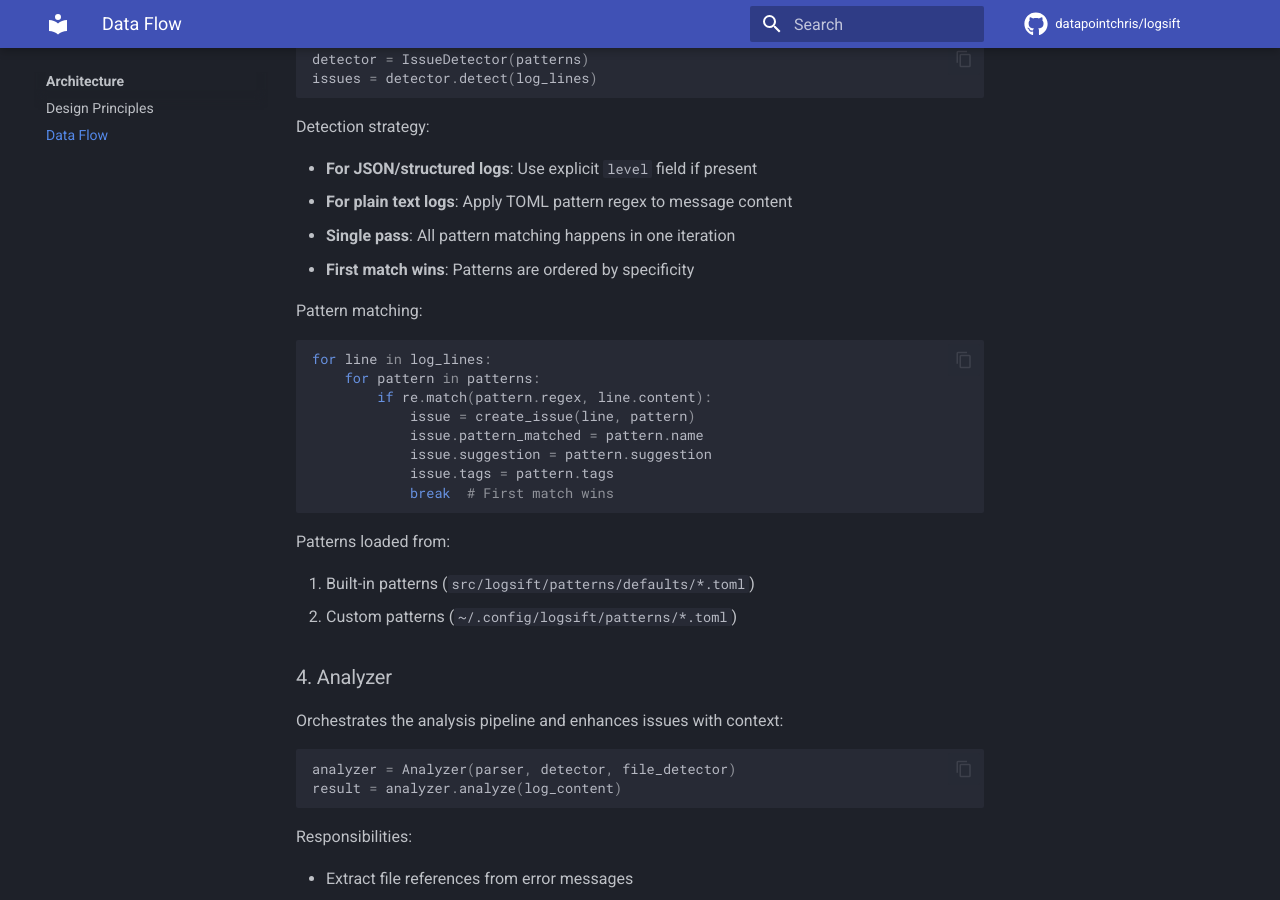
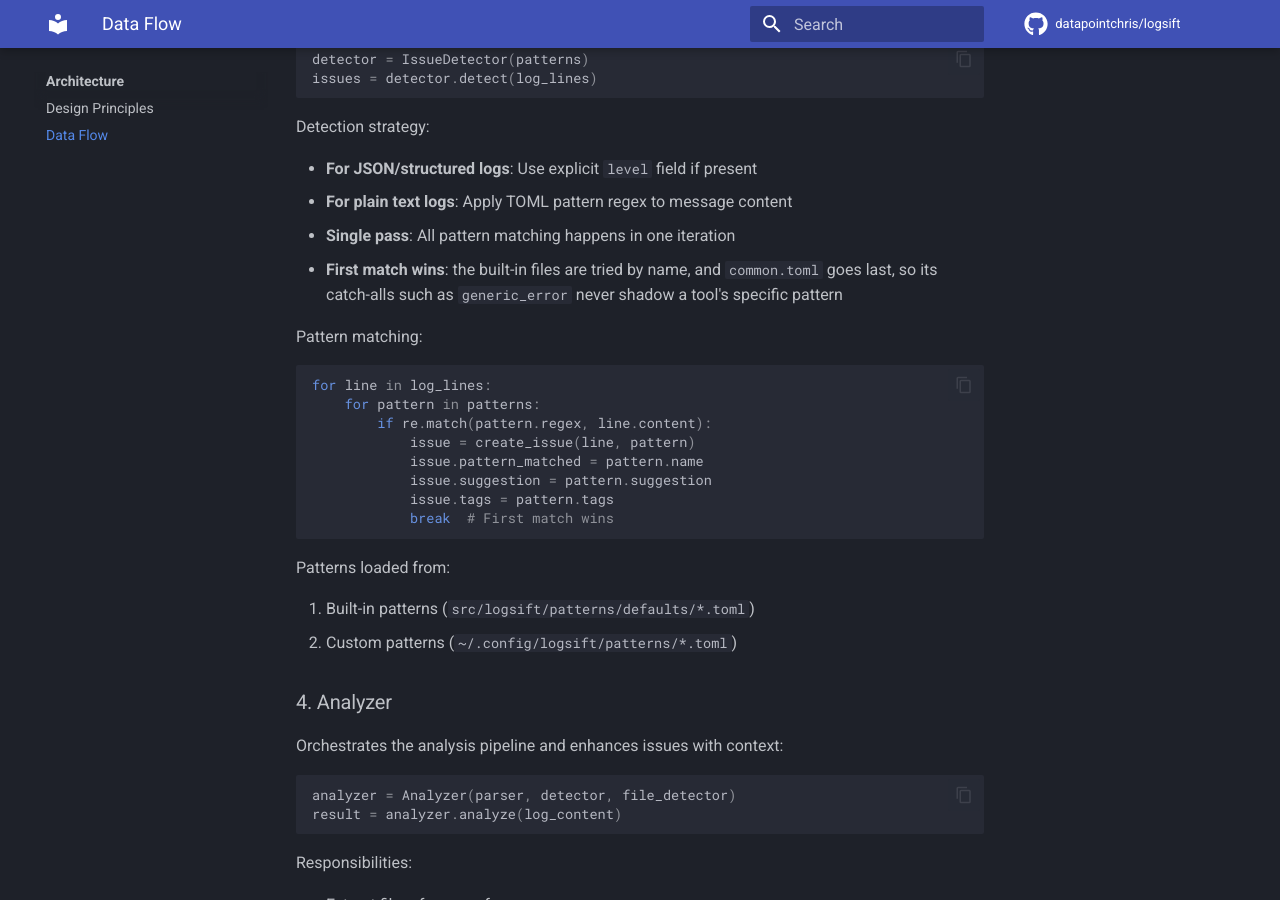
Before and after one commit to datapointchris/logsift, an MkDocs documentation site: the page built from docs/architecture/data-flow.md, in a window 1280 px wide and 900 px high, scrolled down 1329 px. Built offline with MkDocs 1.6.1 and Material for MkDocs 9.7.7, drawn with Linux system fonts in a browser that asks for light colours; comment, search, counter and statistics services are not loaded; the version menu is left out.

Commit message:
fix(patterns): try common.toml's catch-alls after every tool's patterns
Detection takes the first pattern that matches a line, and the built-in
files were tried in whatever order the directory listing returned. On a
listing that put common.toml before pytest.toml, generic_error caught
every AssertionError, so pytest_assertion_error and its suggestion never
fired, and which pattern won differed between machines. The files are now
tried by name with common.toml last, as the docs' first-match-wins rule
assumed.

Agent-Name: claude-code-unattended
Agent-Session: b32776bb-b5a3-43ec-bee5-7f92e029b795
Agent-Run: 01a1c45c-0859-7cc2-a63f-41e3cdbcfbe9
Worklog: 2922.1

```diff
--- a/docs/architecture/data-flow.md
+++ b/docs/architecture/data-flow.md
@@ -60,7 +60,8 @@ Detection strategy:
 - **For JSON/structured logs**: Use explicit `level` field if present
 - **For plain text logs**: Apply TOML pattern regex to message content
 - **Single pass**: All pattern matching happens in one iteration
-- **First match wins**: Patterns are ordered by specificity
+- **First match wins**: the built-in files are tried by name, and `common.toml` goes last, so its
+  catch-alls such as `generic_error` never shadow a tool's specific pattern
 
 Pattern matching:
 
```
Also changed, not shown: docs/concepts/pattern-matching.md (+1 -1 lines), 1 other file.
